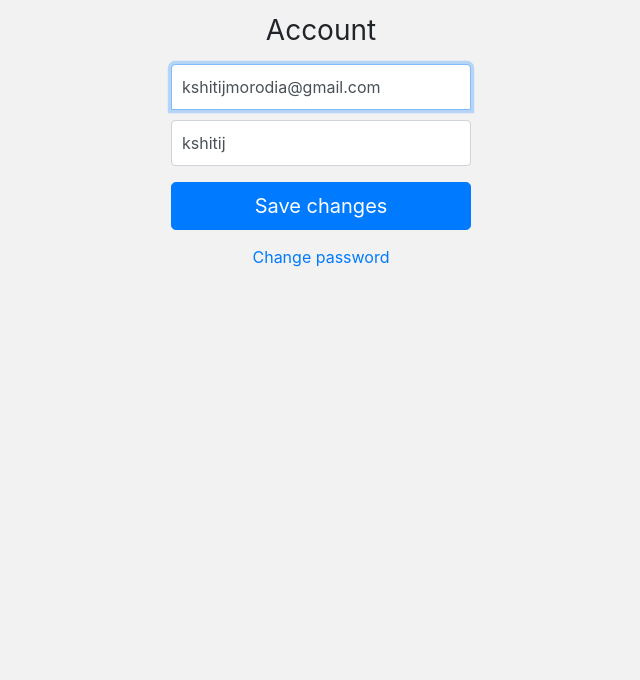
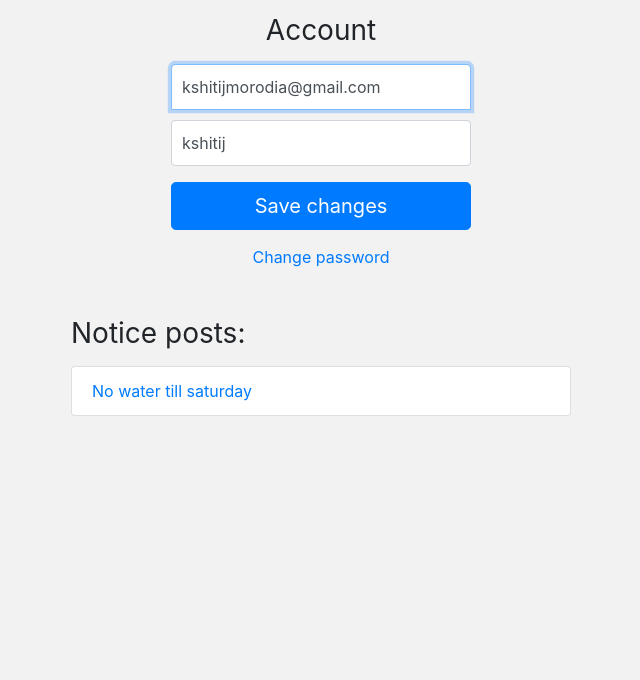
Before and after one commit to kmorodia/SocietyManagementSystem, a Django app: page /account/ in a window 1280 px wide. Shown: the part 90-770 px from the top of the page, without its empty margins (319-959 px from the left). Run offline with Django 3.2, Linux system fonts and the light colour scheme; a user stored in the database is signed in; data comes from the database, SQL or seed files in the repository; both versions use the stored data as it was after the commit; some libraries are stand-ins or nearby versions.

Commit message:
creation of notices through forms enabled, image usage fixed

```diff
--- a/src/account/templates/account/account.html
+++ b/src/account/templates/account/account.html
@@ -5,10 +5,10 @@
 
 <style type="text/css">
   .form-signin {
-  width: 100%;
-  max-width: 330px;
-  padding: 15px;
-  margin: auto;
+    width: 100%;
+    max-width: 330px;
+    padding: 15px;
+    margin: auto;
   }
 
   .form-signin .form-control {
@@ -33,6 +33,12 @@
   }
   .h3{
     text-align: center;
+  }
+
+  .blog-posts{
+    max-width: 500px;
+    width: 100%;
+    margin: auto;
   }
 </style>
 
@@ -72,5 +78,21 @@
   <a class="m-auto" href="{% url 'password_change' %}">Change password</a>
 </div>
 
+<div class="container mt-4 p-4">
+  <div class="row">
+    <div class="blog-posts">
+      <h3 class="mb-3 font-weight-normal">Notice posts:</h3>
+      {% if notice_posts %}
+        <ul class="list-group">
+        {% for post in notice_posts %}
+          <a href="{% url 'notice:detail' post.slug %}" style="text-decoration: none;"><li class="list-group-item">{{post}}</li></a>
+        {% endfor %}
+        </ul>
+      {% else %}
+        <p>You have created no notices. You can create one. <a href="{% url 'notice:create' %}">here</a>.</p>
+      {% endif %}
+    </div>
+  </div>
+</div>
 
 {% endblock content %}
--- a/src/account/views.py
+++ b/src/account/views.py
@@ -1,6 +1,9 @@
 from django.shortcuts import render, redirect
 from django.contrib.auth import login, authenticate, logout
+
 from account.forms import RegistrationForm, AccountAuthenticationForm, AccountUpdateForm
+from notice.models import NoticePost
+
 
 
 def registration_view(request):
@@ -81,6 +84,10 @@ def account_view(request):
 			)
 
 	context['account_form'] = form
+
+	notice_posts = NoticePost.objects.filter(author=request.user)
+	context['notice_posts'] = notice_posts
+
 	return render(request, "account/account.html", context)
 
 
--- a/src/notice/urls.py
+++ b/src/notice/urls.py
@@ -1,10 +1,12 @@
 from django.urls import path
 from notice.views import (
 	create_notice_view,
+	detail_notice_view,
 )
 
 app_name = 'notice'
 
 urlpatterns = [
     path('create/', create_notice_view, name="create"),
+    path('<slug>/', detail_notice_view, name="detail"),
 ]
--- a/src/personal/templates/personal/home.html
+++ b/src/personal/templates/personal/home.html
@@ -48,15 +48,15 @@
 		<div class="left-column col-lg-7 offset-lg-1" style="border: 1px solid #000;">
 
 			<div class="blog-post-container">
-				<p>Thingy</p>
+				<p>Notice</p>
 			</div>
 
 			<div class="blog-post-container">
-				<p>Thingy</p>
+				<p>Notice</p>
 			</div>
 
 			<div class="blog-post-container">
-				<p>Thingy</p>
+				<p>Notice</p>
 			</div>
 
 		</div>
```
Also changed, not shown: src/notice/templates/notice/detail_notice.html (added, +34 -0 lines), src/notice/views.py (+9 -1 lines), src/db.sqlite3, src/media_cdn/notice/1/No_water_till_saturday-50steps.jpg (added).
